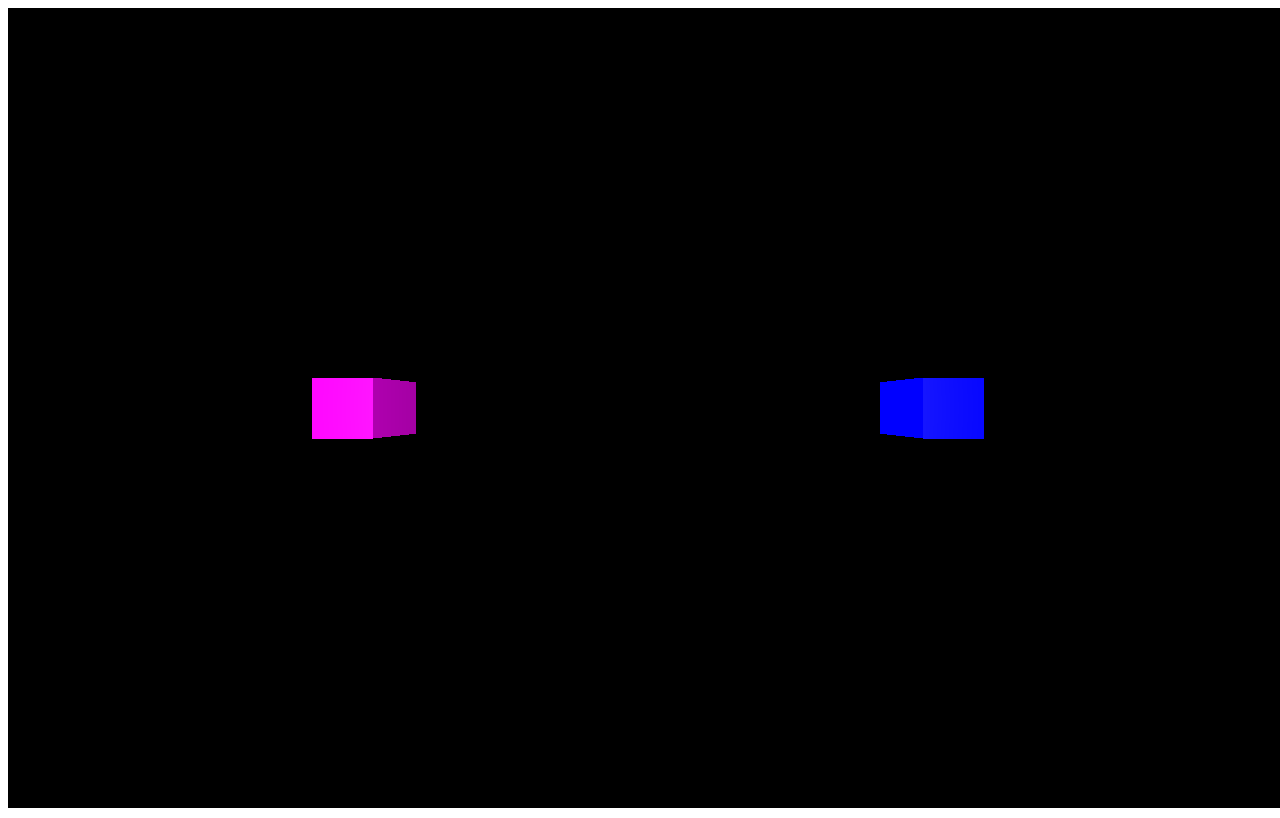
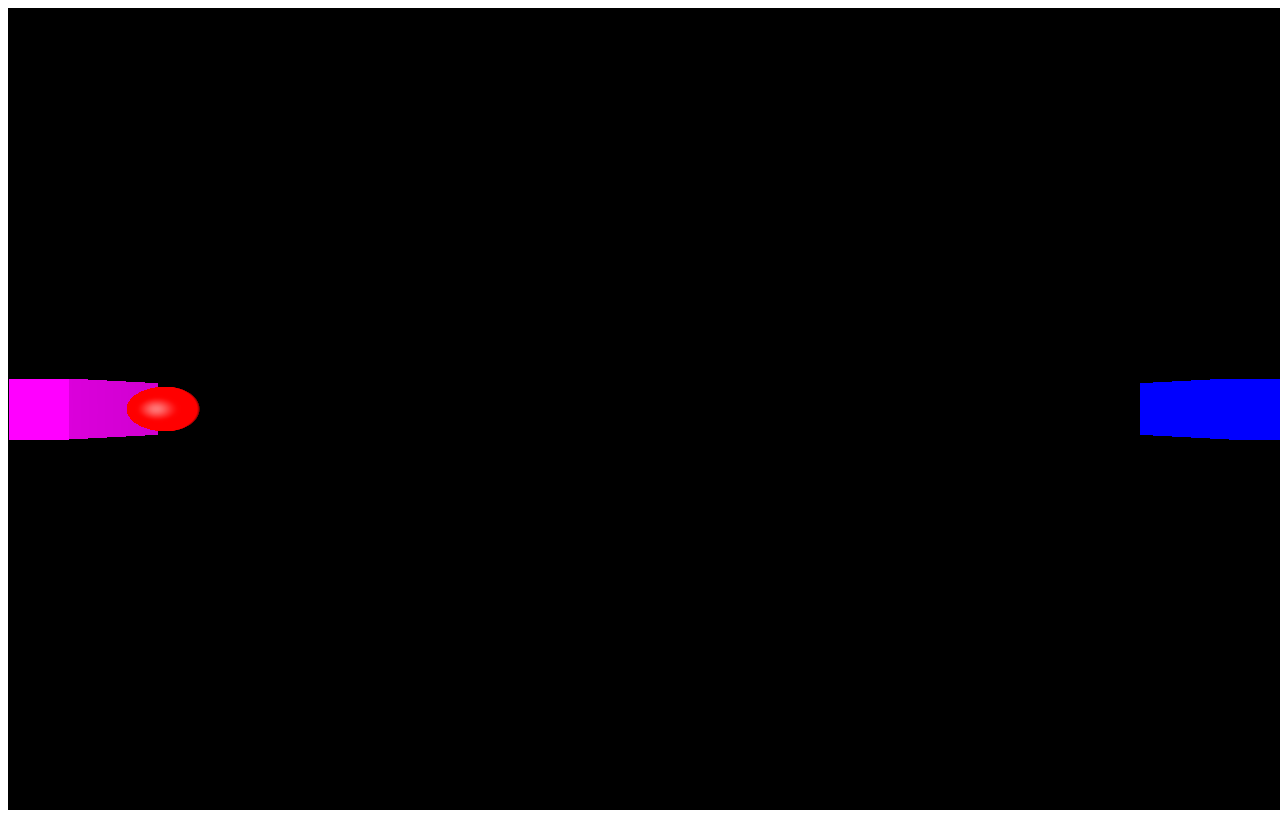
Before and after one commit to Weazerte/pong, a plain HTML site: page pong.html in a window 1280 px wide. Drawn offline with nearby package versions, Linux system fonts and the light colour scheme.

Commit message:
fix collision

```diff
--- a/pong.html
+++ b/pong.html
@@ -4,6 +4,13 @@
     <meta charset="UTF-8">
     <meta name="viewport" content="width=device-width, initial-scale=1.0">
     <title>Three.js Basic Setup</title>
+    <style>
+        canvas {
+          display: block;
+            margin: 0 auto;
+            border: 1px solid black;
+        }
+    </style>
     <script type="importmap">
         {
             "imports": {
@@ -12,9 +19,8 @@
             }
         }
       </script>
-        <script type="module" src="script.js">
 
-        </script>
 </head>
-<body></canvas></body>
+<body>
+  <script type="module" src="script.js"></script></body>
 </html>
--- a/script.js
+++ b/script.js
@@ -1,4 +1,7 @@
 import * as THREE from 'three';
+
+const canvas = document.getElementById('gameCanvas');
+
 
 class Player {
     constructor(x, y, z, size, speed, dy, dx, color){
@@ -100,39 +103,60 @@ class ball {
         return false;  // No collision
     }
 
-    isBallinWall(){
-        if (this.y + this.radius >= window.innerHeight || this.y - this.radius <= window.innerHeight) {
+    isBallinYWall(){
+        if (this.y + this.radius >= 8 || this.y - this.radius <= -8) {
             return true;
         }
         return false;
     }
 
+    isBallinXWall(){
+        if (this.x + this.radius >= 15 || this.x - this.radius <= -15) {
+            return true;
+        }
+        return false;
+    }
+
+    wichDirection(){
+        if (this.y > player_left.gety()){
+            return 1;
+        }else if (this.y = player_left.gety()){
+            return 0;
+        }else {
+            return -1;
+        }
+    }
+
     // Move the ball
     mooveBall() {
         // Move the ball based on direction
-    if (this.direction_x === 0) {
-        console.log(player_left.getx(), player_left.gety(), player_left.getwidth(), player_left.getheight());
-        // Check collision with the left paddl
+        if (this.direction_x === -1) {
+            // Check collision with the left paddle
             if (this.isBallinPlayer(player_left.getx(), player_left.gety(), player_left.getwidth(), player_left.getheight())) {
-            this.direction_x = 1;  // Reverse direction
-            this.x = player_left.getx() + player_left.getwidth() / 2 + this.radius; // Position the ball just outside the paddle
+                this.direction_y =  this.wichDirection();
+                this.x = player_left.getx() + player_left.getwidth() + this.radius;  // Move ball just outside the paddle
+            } else if (this.isBallinXWall()) {
+                this.direction_x = 1;  // Reverse horizontal direction
             } else {
-            if (this.isBallinWall()){
-                this.direction_y = !this.direction_y;  // Reverse direction
+                if (this.isBallinYWall()) {
+                    this.direction_y *= -1;  // Reverse vertical direction
                 }
-            this.x -= this.speed;
+                this.x -= this.speed;  // Move left
+                this.y += this.speed * this.direction_y;  // Adjust vertical position
             }
         } else if (this.direction_x === 1) {
             // Check collision with the right paddle
             if (this.isBallinPlayer(player_right.getx(), player_right.gety(), player_right.getwidth(), player_right.getheight())) {
-            this.direction_x = 0;  // Reverse direction
-            this.x = player_right.getx() - player_right.getwidth() / 2 - this.radius; // Position the ball just outside the paddle
+                this.direction_y =  this.wichDirection(); // Reverse horizontal direction
+                this.x = player_right.getx() - this.radius;  // Move ball just outside the paddle
+            } else if (this.isBallinXWall()) {
+                this.direction_x = -1;  // Reverse horizontal direction
             } else {
-            if (this.isBallinWall()){
-                this.direction_y = !this.direction_y;  // Reverse direction
+                if (this.isBallinYWall()) {
+                    this.direction_y *= -1;  // Reverse vertical direction
                 }
-            this.y += this.speed;
-            this.x += this.speed;
+                this.x += this.speed;  // Move right
+                this.y += this.speed * this.direction_y;  // Adjust vertical position
             }
         }
     }
@@ -144,11 +168,11 @@ const renderer = new THREE.WebGLRenderer();
 renderer.setSize(window.innerWidth, window.innerHeight);
 document.body.appendChild(renderer.domElement);
 const geometry = new THREE.BoxGeometry();
-const player_left = new Player(-5, 0, 0, 1, 0.2, 0, 0, 'purple');
+const player_left = new Player(-10, 0, 0, 1, 0.2, 0, 0, 'purple');
 player_left.sceneADD(scene);
-const player_right = new Player(5, 0, 0, 1, 0.2, 0, 0, 'blue');
+const player_right = new Player(10, 0, 0, 1, 0.2, 0, 0, 'blue');
 player_right.sceneADD(scene);
-const balll = new ball(0, 0, 0, 1, 1, 0.1, 0.4, 'red', 0, 1);
+const balll = new ball(0, 0, 0, 1, 1, 0.04, 0.4, 'red', -1, 0);
 balll.sceneADD(scene);
 camera.position.z = 6;
 const light = new THREE.PointLight('', 11111, 100);
@@ -184,12 +208,14 @@ function updatePos() {
     player_right.pCube.position.y = player_right.y;
     player_left.pCube.position.y = player_left.y;
     balll.bSphere.position.x = balll.x;
+    balll.bSphere.position.y = balll.y;
 }
 
 document.addEventListener('keydown', movePlayer);
 document.addEventListener('keyup', stopPlayer);
 
 const animate = function () {
+    console.log(player_left.gety());
     requestAnimationFrame(animate);
     updatePos();
     balll.mooveBall();
```
Lines whose indentation alone changed are shown as unchanged.
